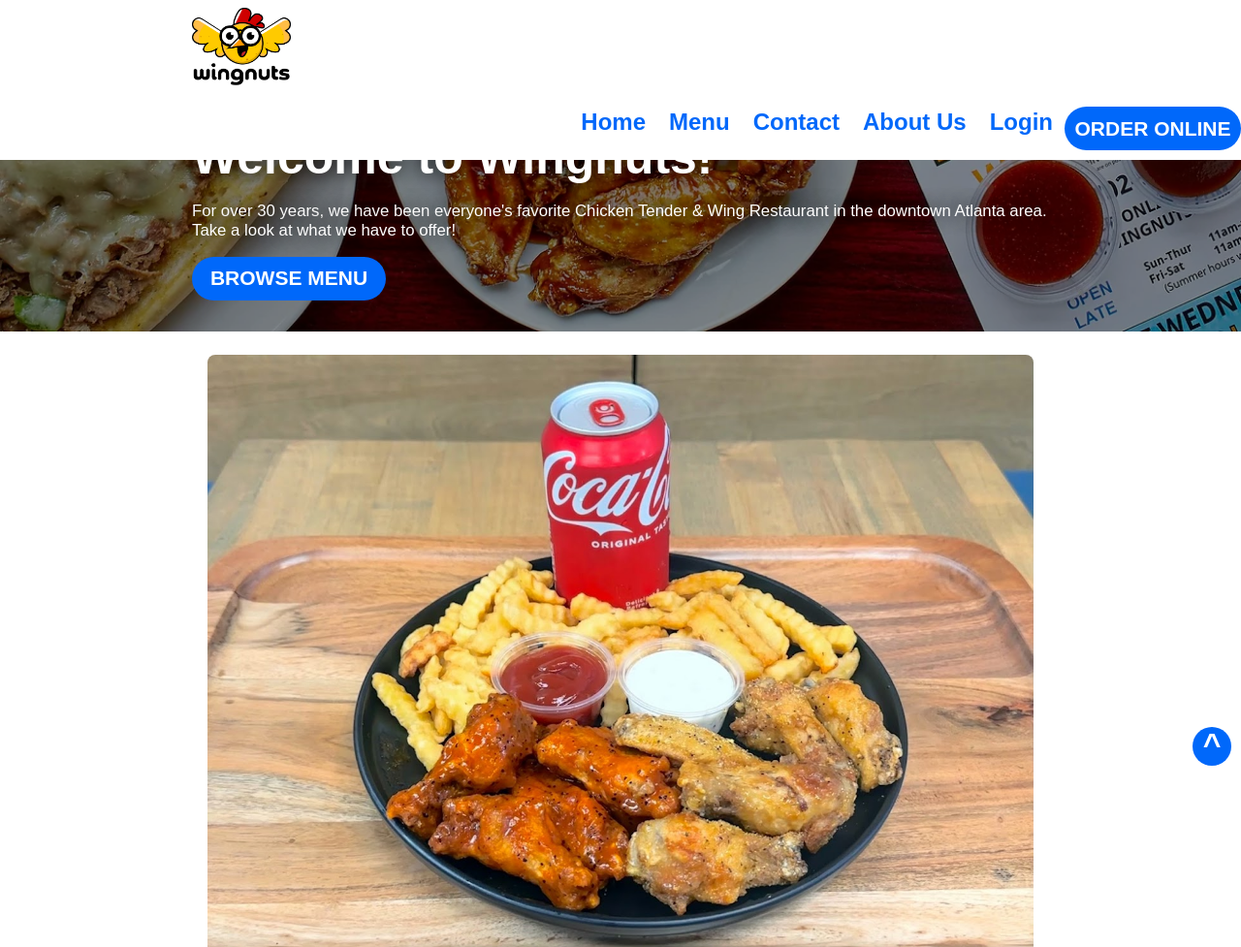
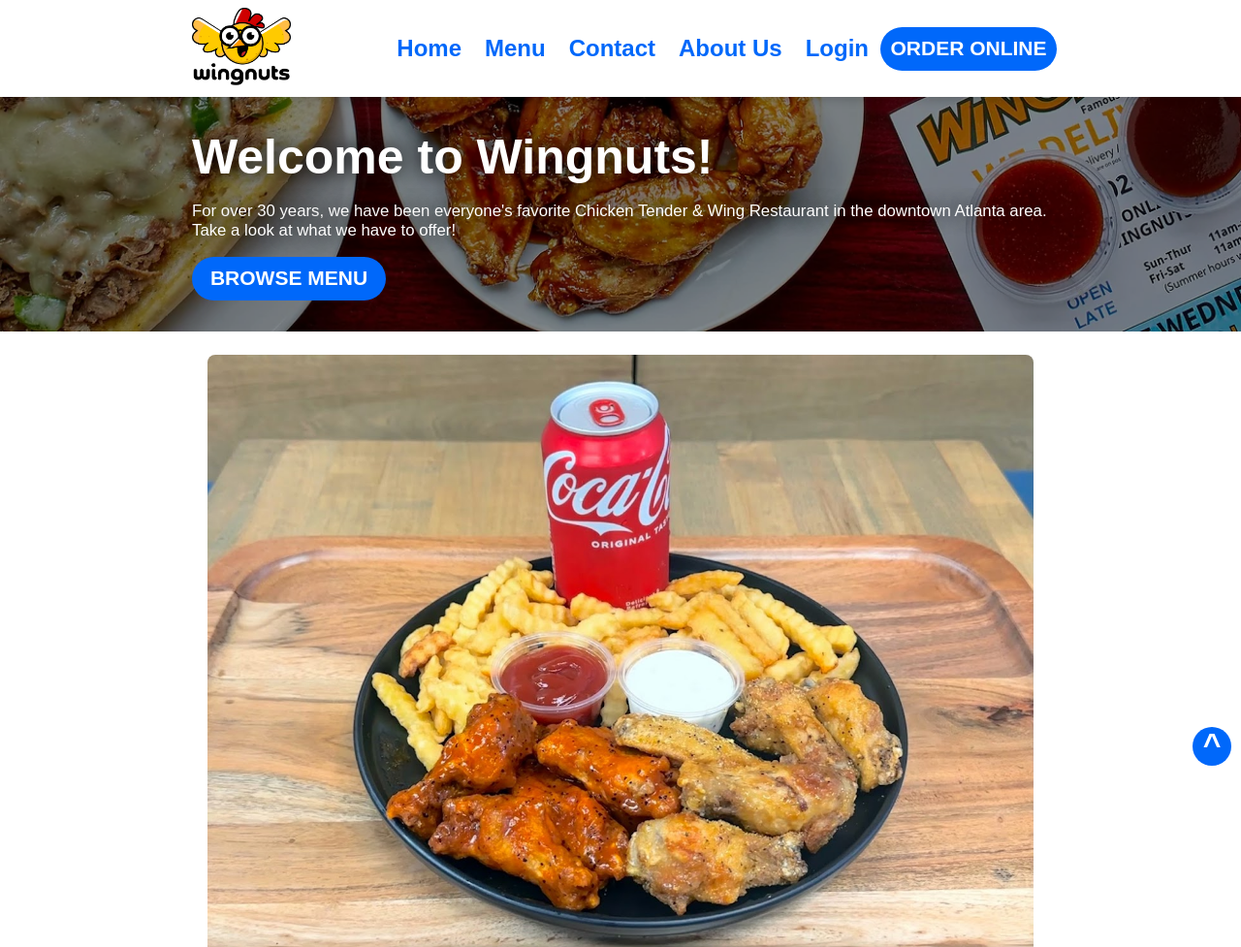
Before and after one commit to nlpetecca/wingnuts, a plain HTML site: page index.html in a window 1280 px wide. Shown: the top 977 px of the page at 97% size. Drawn offline with Linux system fonts and the light colour scheme; a web font is replaced by a local one.

Commit message:
finishing drafts of all pages

```diff
--- a/css/global-styles.css
+++ b/css/global-styles.css
@@ -325,7 +325,10 @@ footer p {
     margin: 4px;
 }
 
-@media (min-width: 650px) {
+@media (min-width: 825px) {
+  nav {
+    flex-direction: row;
+  }
   .nav-checkbox, input {
     display: none;
     width: 0;
@@ -337,14 +340,19 @@ footer p {
   }
 
   #nav-links {
-    right: 0;
     visibility: visible;
     display: flex;
     flex-direction: row-reverse;
     height: unset;
+    position: unset;
+    align-items: center;
   }
 
   #browse-links, #action-links {
     flex-direction: row;
   }
+
+  #action-links {
+    align-items: center;
+  }
 }
```
